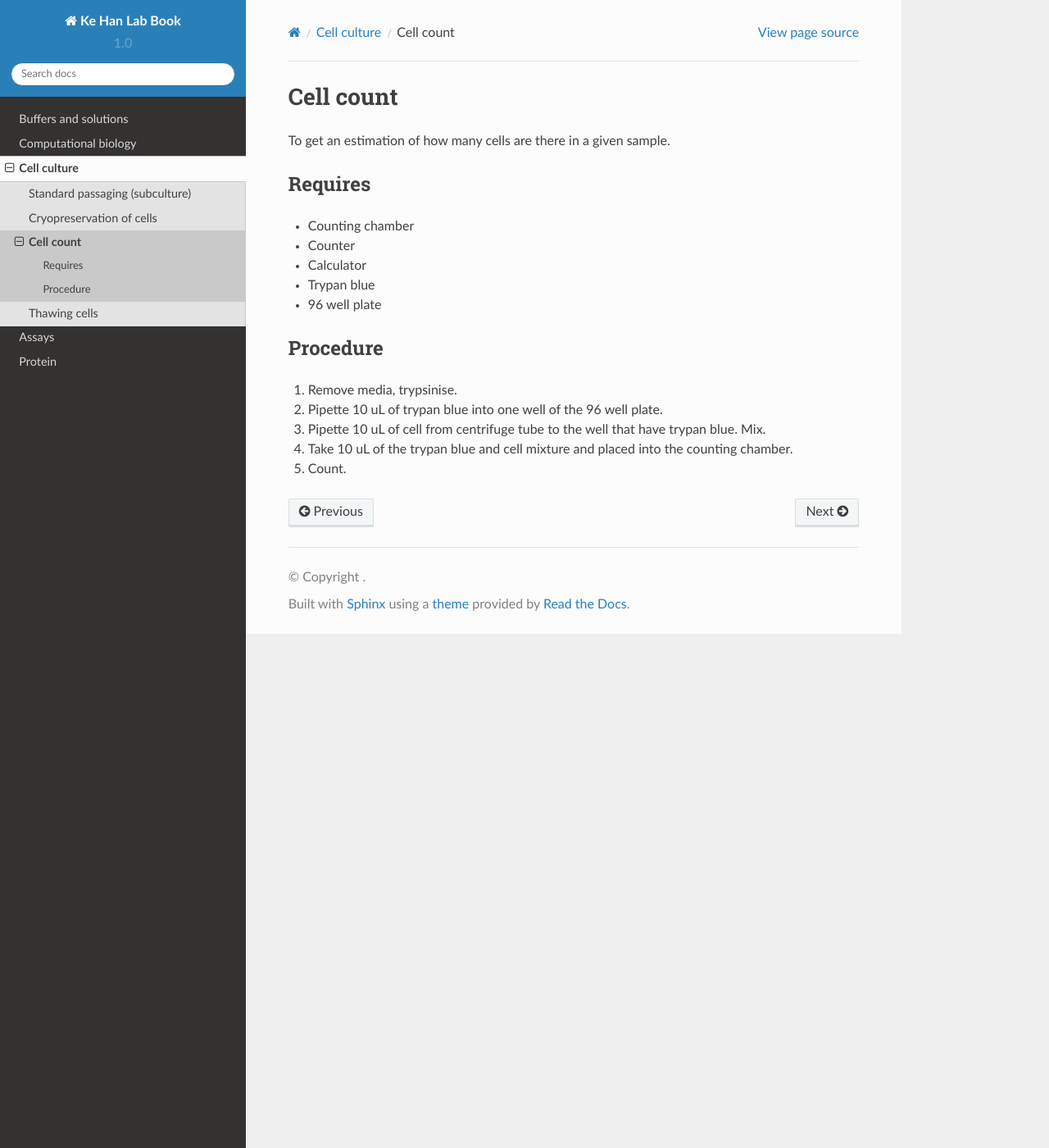
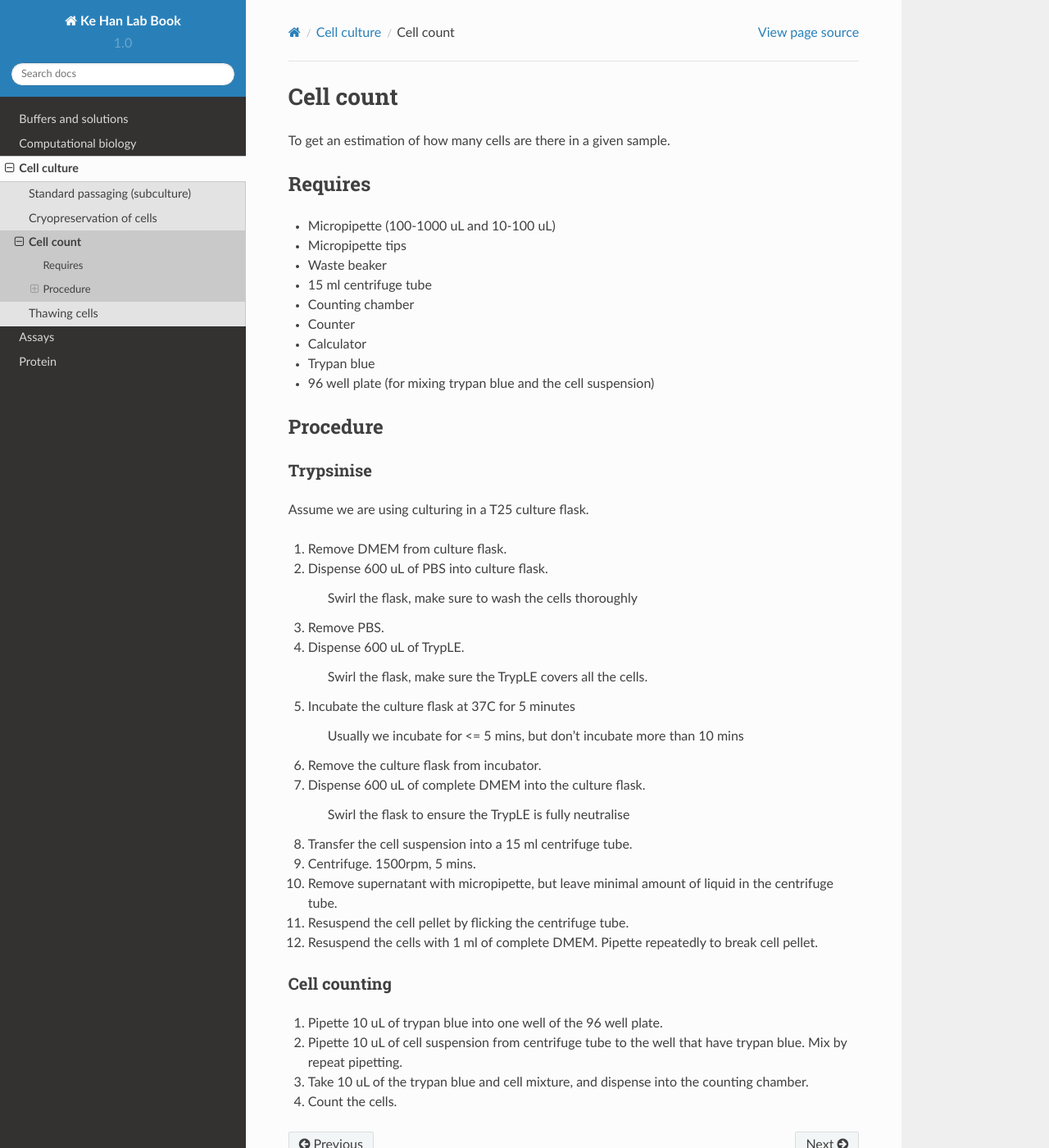
Before and after one commit to kehantan/labbook, a Sphinx documentation site: the page built from docs/cell_culture/cell_count.rst, in a window 1280 px wide and 1400 px high. Shown: the whole window at 82% size. Built offline with Sphinx 7.4.7 and the Read the Docs theme 2.0.0, drawn with Linux system fonts in a browser that asks for light colours.

Commit message:
Update cell_count.rst

```diff
--- a/docs/cell_culture/cell_count.rst
+++ b/docs/cell_culture/cell_count.rst
@@ -5,16 +5,52 @@
 
 Requires
 --------
+* Micropipette (100-1000 uL and 10-100 uL)
+* Micropipette tips
+* Waste beaker
+* 15 ml centrifuge tube
 * Counting chamber
 * Counter
 * Calculator
 * Trypan blue
-* 96 well plate
+* 96 well plate (for mixing trypan blue and the cell suspension)
 
 Procedure
 ---------
-#. Remove media, trypsinise.
+
+Trypsinise
+~~~~~~~~~~
+Assume we are using culturing in a T25 culture flask.
+
+#. Remove DMEM from culture flask.
+#. Dispense 600 uL of PBS into culture flask.
+
+    Swirl the flask, make sure to wash the cells thoroughly
+
+#. Remove PBS.
+#. Dispense 600 uL of TrypLE.
+
+    Swirl the flask, make sure the TrypLE covers all the cells.
+
+#. Incubate the culture flask at 37C for 5 minutes
+
+    Usually we incubate for <= 5 mins, but don't incubate more than 10 mins
+
+#. Remove the culture flask from incubator.
+#. Dispense 600 uL of complete DMEM into the culture flask.
+
+    Swirl the flask to ensure the TrypLE is fully neutralise
+
+#. Transfer the cell suspension into a 15 ml centrifuge tube.
+#. Centrifuge. 1500rpm, 5 mins.
+#. Remove supernatant with micropipette, but leave minimal amount of liquid in the centrifuge tube.
+#. Resuspend the cell pellet by flicking the centrifuge tube.
+#. Resuspend the cells with 1 ml of complete DMEM. Pipette repeatedly to break cell pellet.
+
+
+Cell counting
+~~~~~~~~~~~~~
 #. Pipette 10 uL of trypan blue into one well of the 96 well plate.
-#. Pipette 10 uL of cell from centrifuge tube to the well that have trypan blue. Mix.
-#. Take 10 uL of the trypan blue and cell mixture and placed into the counting chamber.
-#. Count.
+#. Pipette 10 uL of cell suspension from centrifuge tube to the well that have trypan blue. Mix by repeat pipetting.
+#. Take 10 uL of the trypan blue and cell mixture, and dispense into the counting chamber.
+#. Count the cells.
```
